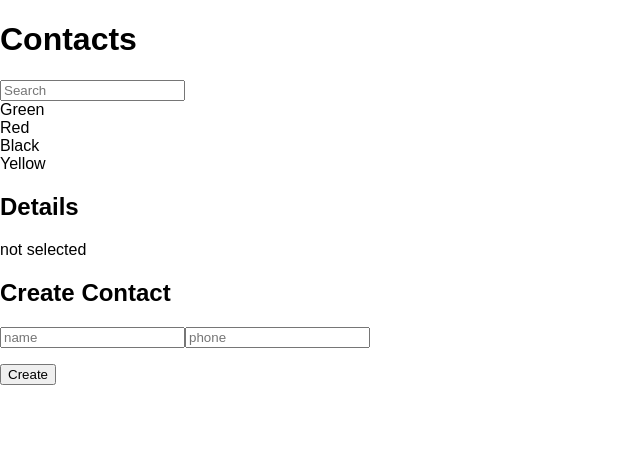
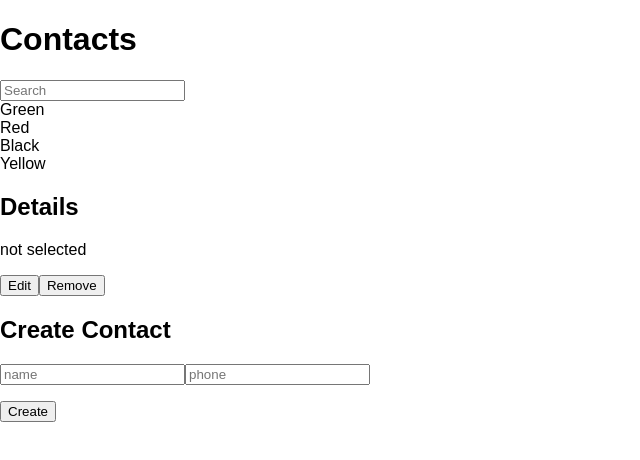
Before and after one commit to fcsn/react_contactapp, a React (Create React App) app: page / in a window 1280 px wide. Shown: the top 460 px of the page, without its empty margins (0-640 px from the left). Built offline with nearby package versions, Linux system fonts and the light colour scheme.

Commit message:
add removing feat in contactDetails.js and contactMain.js add changing feat in contactDetails.js and contactMain.js

```diff
--- a/src/components/contactCreate.js
+++ b/src/components/contactCreate.js
@@ -43,7 +43,7 @@
               value={this.state.name}
               onChange={this.handleChange}
             />
-              <input
+            <input
               type="text"
               name="phone"
               placeholder="phone"
--- a/src/components/contactDetails.js
+++ b/src/components/contactDetails.js
@@ -1,6 +1,46 @@
 import React from 'react';
 
 export default class ContactDetails extends React.Component {
+  constructor(props) {
+      super(props);
+
+      this.state = {
+        isEdit: false,
+        name: '',
+        phone: ''
+      }
+
+      this.handleToggle = this.handleToggle.bind(this);
+      this.handleChange = this.handleChange.bind(this);
+      this.handleEdit = this.handleEdit.bind(this);
+  }
+
+  handleToggle() {
+    if(!this.state.isEdit) {
+        this.setState({
+          name: this.props.contact.name,
+          phone: this.props.contact.phone
+        });
+    } else {
+        this.handleEdit();
+    }
+
+    this.setState({
+      isEdit: !this.state.isEdit
+    });
+    //console.log(this.state.isEdit); 했을 시 처음 log한 값이 false인 이유는 setState가 async이기 때문.
+  }
+
+  handleChange(e) {
+    let nextState={};
+    nextState[e.target.name] = e.target.value;
+    this.setState(nextState);
+  };
+
+  handleEdit() {
+    this.props.onEdit(this.state.name, this.state.phone);
+  }
+
   render() {
 
     const details = (
@@ -9,12 +49,42 @@
         <p>{this.props.contact.phone}</p>
       </div>
     );
+
+    const edit = (
+      <div>
+      <p>
+        <input
+          type="text"
+          name="name"
+          placeholder="name"
+          value={this.state.name}
+          onChange={this.handleChange}
+        />
+      </p>
+      <p>
+        <input
+          type="text"
+          name="phone"
+          placeholder="phone"
+          value={this.state.phone}
+          onChange={this.handleChange}
+        />
+      </p>
+      </div>
+    )
+
+    const view = this.state.isEdit ? edit : details;
+
     const blank = (<div>not selected</div>);
 
     return(
       <div>
         <h2>Details</h2>
-        {this.props.isSelected ? details : blank}
+        {this.props.isSelected ? view : blank}
+        <p>
+          <button onClick={this.handleToggle}>{this.state.isEdit ? 'OK' : 'Edit'}</button>
+          <button onClick={this.props.onRemove}>Remove</button>
+        </p>
       </div>
     );
   }
@@ -24,5 +94,7 @@
   contact: {
     name: '',
     phone:''
-  }
+  },
+  onRemove: () => { console.error('onRemove not defined'); },
+  onEdit: () => { console.error('onEdit not defined'); }
 };
--- a/src/components/contactMain.js
+++ b/src/components/contactMain.js
@@ -53,6 +53,9 @@
   }
 
   handleRemove() {
+    if(this.state.selectedKey < 0) {
+      return;
+    }
     this.setState({
       contactData: update(this.state.contactData,
           { $splice: [[this.state.selectedKey, 1]]}
@@ -99,7 +102,10 @@
         <div>{mapToComponents(this.state.contactData)}</div>
         <ContactDetails
           isSelected={this.state.selectedKey !== -1}
-          contact={this.state.contactData[this.state.selectedKey]}/>
+          contact={this.state.contactData[this.state.selectedKey]}
+          onRemove={this.handleRemove}
+          onEdit={this.handleEdit}
+        />
         <ContactCreate
           onCreate={this.handleCreate}/>
       </div>
```
